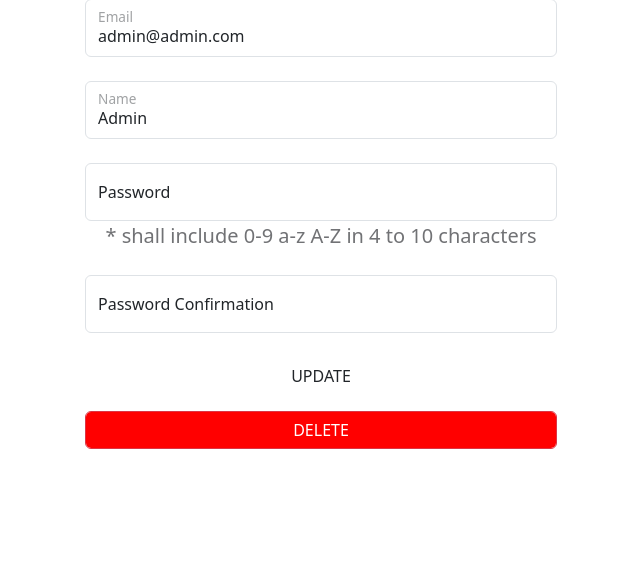
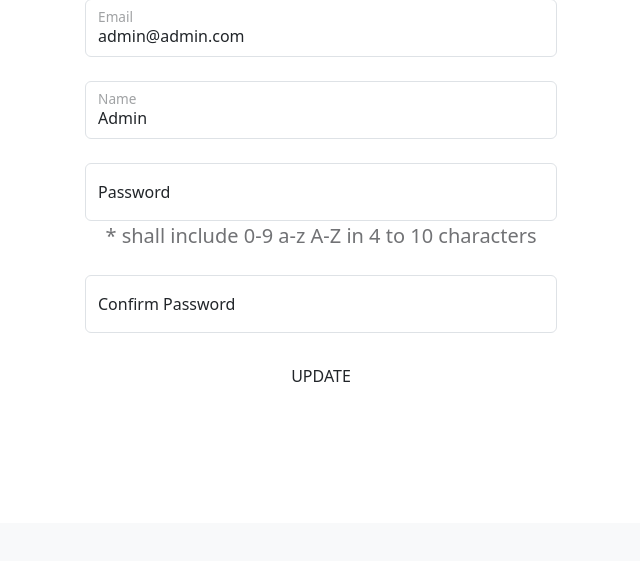
Before and after one commit to Hamayoon-yousafi/Flask-Quiz-App, a Flask app: page /edit_profile in a window 1280 px wide. Shown: the part 347-908 px from the top of the page, without its empty margins (319-959 px from the left). After the commit the page ends 729 px from the top, so only its background shows below. Run offline with Flask 2, Linux system fonts and the light colour scheme; a user stored in the database is signed in; some libraries are stand-ins or nearby versions.

```diff
--- a/quiz_application/templates/sharedviews/edit_profile.html
+++ b/quiz_application/templates/sharedviews/edit_profile.html
@@ -17,7 +17,7 @@
                         <div class="col-lg-8 col-11 mx-auto">
                             <form method="POST">
                                 <div class="form-floating">
-                                    <input type="email" name="email" id="email" pattern="[^ @]*@[^ @]*" class="form-control" placeholder="Email address" value="{{user.email}}" >
+                                    <input type="email" name="email" id="email" pattern="[^ @]*@[^ @]*" class="form-control" placeholder="Email address" value="{{user.email}}" required>
                                     <label for="email">Email</label>
                                 </div>
 
@@ -33,13 +33,12 @@
 
                                 <div class="form-floating">
                                     <input type="password" name="confirm_password" id="confirm_password" pattern="[0-9a-zA-Z]{4,10}" class="form-control edit-profile-confirm-password" placeholder="Password">
-                                    <label for="confirm_password">Password Confirmation</label>
+                                    <label for="confirm_password">Confirm Password</label>
                                 </div>
 
                                 <button type="submit" class="btn custom-btn form-control mt-4 mb-3">
                                     Update
                                 </button>
-                                <a onclick="confirmation(event)" class="btn btn-danger custom-btn form-control user_delete_btn" href="/delete_self">Delete</a>
                             </form>
                         </div>
                     </div>
--- a/quiz_application/views.py
+++ b/quiz_application/views.py
@@ -14,16 +14,16 @@ def home():
 
 # students will be directed to this route
 @views.route('/student')
+@login_required
 @is_student
-@login_required
 def student():
     student_subjects = current_user.subjects
     return render_template("/student/portal.html", user=current_user, subjects=student_subjects)
 
 # admins will be directed to this route
 @views.route('/admin')
+@login_required
 @is_admin
-@login_required
 @is_admin
 def admin():
     return render_template("/admin/portal.html", user = current_user)
@@ -63,19 +63,19 @@ def update_profile():
                 flash("Couldn't edit profile!", category="error")
     return render_template("sharedviews/edit_profile.html", user = current_user)
 
-@views.route("/delete_self")
-@login_required
-def delete():
-    try:
-        db.session.delete(current_user)
-        db.session.commit()
-        flash("Successfully deleted!", category="success")
-        return redirect("/")
-    except:
-        flash("Something went wrong!", category="error")
+# @views.route("/delete_self")
+# @login_required
+# def delete():
+#     try:
+#         db.session.delete(current_user)
+#         db.session.commit()
+#         flash("Successfully deleted!", category="success")
+#         return redirect("/")
+#     except:
+#         flash("Something went wrong!", category="error")
 
 @views.route('/manager')
+@login_required
 @is_manager
-@login_required
 def manager():
     return render_template("/manager/portal.html", user = current_user)
```
Also changed, not shown: quiz_application/models.py (+5 -8 lines), quiz_application/quiz_app.db.
